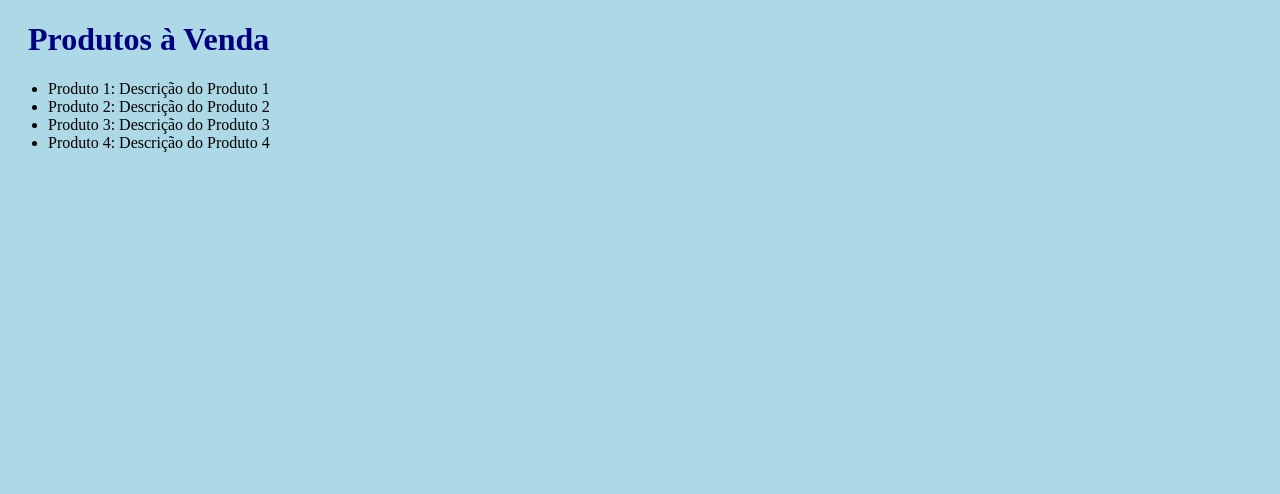
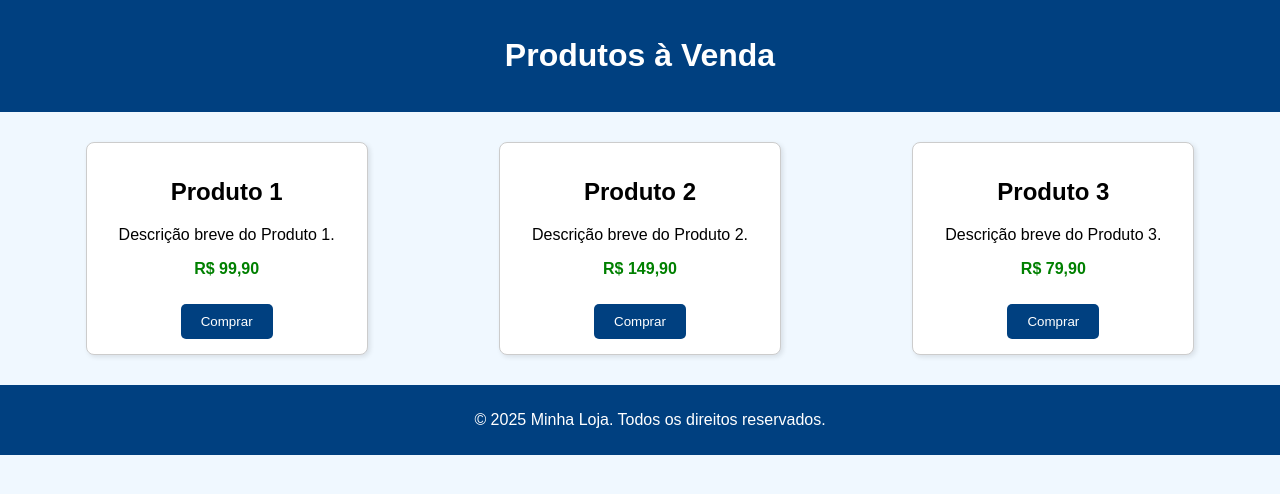
Before and after one commit to eduhwwh/vendas_wa, a plain HTML site: page index.html in a window 1280 px wide. Drawn offline with Linux system fonts and the light colour scheme.

Commit message:
feat:  estilização da lista de produtos Refs. #05

```diff
--- a/bluestyle.css
+++ b/bluestyle.css
@@ -1,8 +1,66 @@
-body{
-    background-color: lightblue;
+body {
+    font-family: Arial, sans-serif;
+    background-color: #f0f8ff;
+    margin: 0;
+    padding: 0;
 }
 
-h1{
-    color: navy;
-    margin-left: 20px;
+header {
+    background-color: #004080;
+    color: white;
+    text-align: center;
+    padding: 1em;
 }
+
+.product-container {
+    display: flex;
+    justify-content: space-around;
+    flex-wrap: wrap;
+    padding: 20px;
+}
+
+.product-card {
+    background-color: white;
+    border: 1px solid #ccc;
+    border-radius: 8px;
+    width: 250px;
+    margin: 10px;
+    padding: 15px;
+    text-align: center;
+    box-shadow: 2px 2px 5px rgba(0,0,0,0.1);
+}
+
+.product-card img {
+    max-width: 100%;
+    border-radius: 4px;
+}
+
+.price {
+    font-weight: bold;
+    color: green;
+}
+
+button {
+    background-color: #004080;
+    color: white;
+    border: none;
+    padding: 10px 20px;
+    margin-top: 10px;
+    border-radius: 5px;
+    cursor: pointer;
+    transition: background-color 0.3s ease;
+}
+
+button:hover {
+    background-color: #0066cc;
+}
+
+footer {
+    background-color: #004080;
+    color: white;
+    text-align: center;
+    padding: 10px;
+    position: relative;
+    bottom: 0;
+    width: 100%;
+}
--- a/index.html
+++ b/index.html
@@ -1,21 +1,41 @@
 <!DOCTYPE html>
-<html lang="en">
-
+<html lang="pt-br">
 <head>
     <meta charset="UTF-8">
     <meta name="viewport" content="width=device-width, initial-scale=1.0">
+    <title>Produtos à Venda</title>
     <link rel="stylesheet" href="./bluestyle.css">
-    <title>Produtos à Venda</title>
 </head>
+<body>
+    <header>
+        <h1>Produtos à Venda</h1>
+    </header>
 
-<body>
-    <h1>Produtos à Venda</h1>
-    <ul>
-        <li>Produto 1: Descrição do Produto 1</li>
-        <li>Produto 2: Descrição do Produto 2</li>
-        <li>Produto 3: Descrição do Produto 3</li>
-        <li>Produto 4: Descrição do Produto 4</li>
-    </ul>
+    <main class="product-container">
+        <div class="product-card">
+            <h2>Produto 1</h2>
+            <p>Descrição breve do Produto 1.</p>
+            <p class="price">R$ 99,90</p>
+            <button>Comprar</button>
+        </div>
+
+        <div class="product-card">
+            <h2>Produto 2</h2>
+            <p>Descrição breve do Produto 2.</p>
+            <p class="price">R$ 149,90</p>
+            <button>Comprar</button>
+        </div>
+
+        <div class="product-card">
+            <h2>Produto 3</h2>
+            <p>Descrição breve do Produto 3.</p>
+            <p class="price">R$ 79,90</p>
+            <button>Comprar</button>
+        </div>
+    </main>
+
+    <footer>
+        <p>&copy; 2025 Minha Loja. Todos os direitos reservados.</p>
+    </footer>
 </body>
-
 </html>
```
